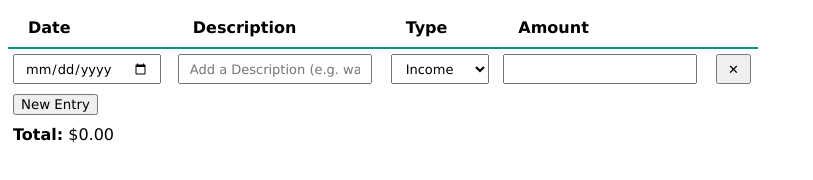
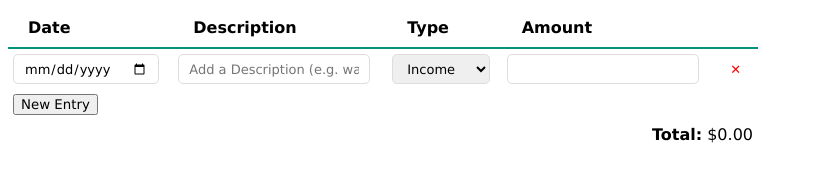
Before and after one commit to waribu/Budget-Planner, a plain HTML site: page index.html in a window 1280 px wide. Shown: the whole page, without its empty margins (0-813 px from the left). Drawn offline with Linux system fonts and the light colour scheme.

Commit message:
html and css complete

```diff
--- a/CSS/main.css
+++ b/CSS/main.css
@@ -25,3 +25,35 @@
   margin: 0;
   box-sizing: border-box;
 }
+
+.input {
+  border: 1px solid #dddddd;
+  border-radius: 5px;
+  outline: none;
+}
+
+.input :focus {
+  border-color: #bbbbbb;
+}
+
+.delete-entry {
+  display: flex;
+  align-items: center;
+  justify-content: center;
+  width: 30px;
+  background: none;
+  color: red;
+  border: none;
+  border-radius: 50%;
+  outline: none;
+  cursor: pointer;
+}
+
+.delete-entry:hover {
+  background: rgba(255, 0, 0, 0.1);
+}
+
+.controls,
+.summary {
+  text-align: right;
+}
```
